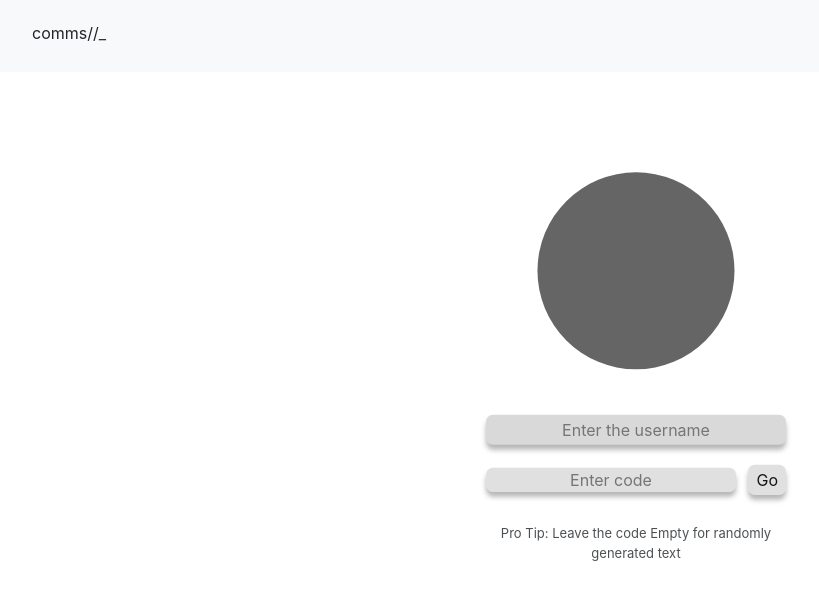
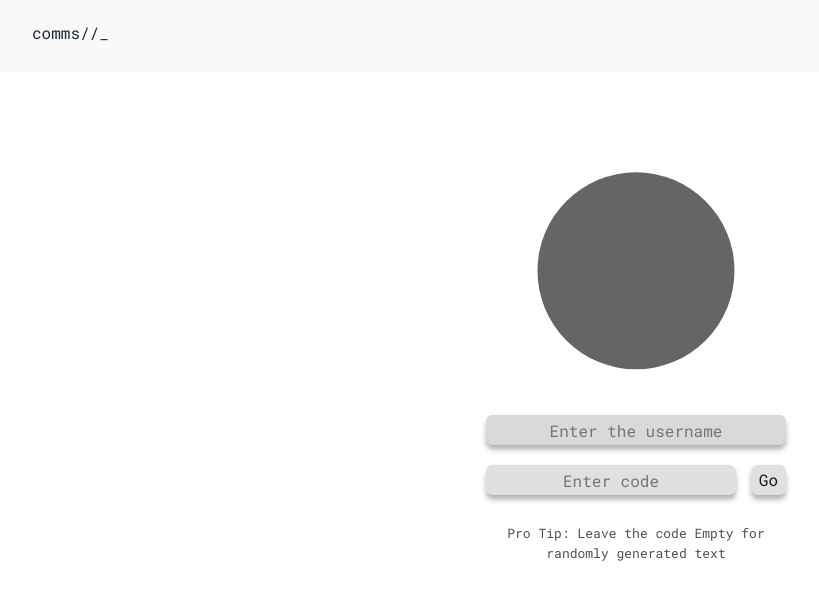
Before and after one commit to TJ2005/comms, a plain HTML site: page index.html in a window 1280 px wide. Shown: the whole page, without its empty margins (4-823 px from the left). Drawn offline with nearby package versions, Linux system fonts and the light colour scheme.

Commit message:
added font space and corrected css

```diff
--- a/home.css
+++ b/home.css
@@ -1,10 +1,11 @@
+/* Entire Page in roboto Mono */
 *{
     margin: 0;
     padding: 0;
-    font-family: "Inter";
+    font-family: "Roboto Mono",sans-serif;
 }
-
-.step1{
+/* The login page is encapsulated in user log */
+.user-log{
     position: absolute;
     width: 300px;
     top: 50%;
@@ -73,7 +74,7 @@
 .enCode input{
     color: rgba(0, 0, 0, 0.6);
     text-align: center;
-    height: 24px;
+    height: 30px;
     width: 250px;
     margin: auto;
 }
--- a/index.html
+++ b/index.html
@@ -39,7 +39,7 @@
         <script src="https://cdn.jsdelivr.net/npm/bootstrap@5.3.3/dist/js/bootstrap.bundle.min.js" integrity="sha384-YvpcrYf0tY3lHB60NNkmXc5s9fDVZLESaAA55NDzOxhy9GkcIdslK1eN7N6jIeHz" crossorigin="anonymous"></script>
 
         <div id="user-page" class="hide ">
-            <div class="step1">
+            <div class="user-log">
                 <div class="logo">
                     <img src="pfp.svg" height="200px" width="200px">
                 </div>
```
Lines whose indentation alone changed are shown as unchanged.
